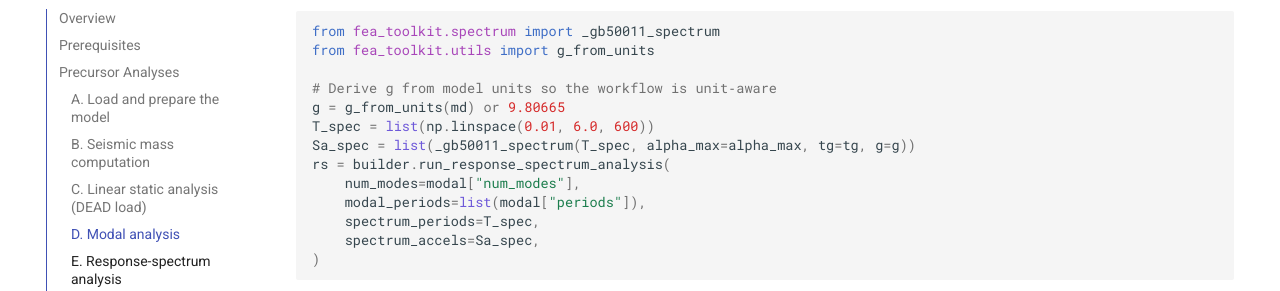
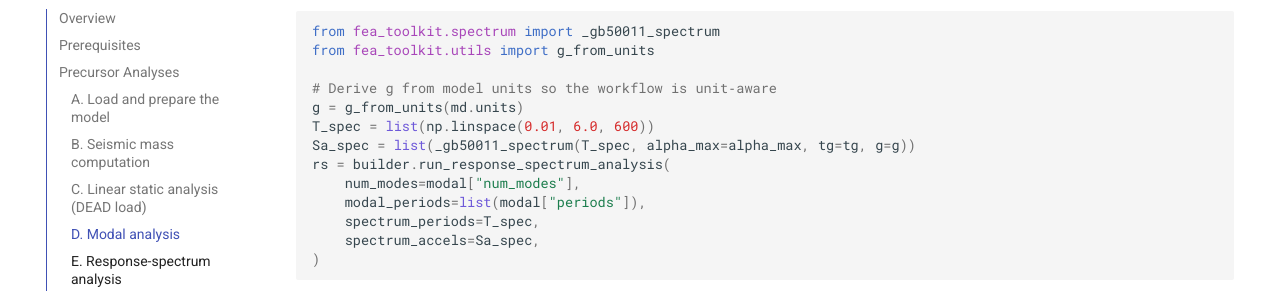
Before and after one commit to boustrephon/fea_toolkit, an MkDocs documentation site: the page built from docs/xara_pushover_workflow.md, in a window 1280 px wide and 900 px high, scrolled down 3510 px. Shown: the part 162-453 px from the top of the window. Built offline with MkDocs 1.6.1 and Material for MkDocs 9.7.7, drawn with Linux system fonts in a browser that asks for light colours; comment, search, counter and statistics services are not loaded.

Commit message:
docs(xara): pass the units dict to g_from_units in the RS example
g_from_units() takes the model units dict and reads its "L" entry, but the example passed md, the whole model object, so the lookup never matched and every model got the 9.80665 metre fallback -- a millimetre model would copy a wrong demand spectrum.

Pass md.units, matching the pipeline call sites, and drop the now-dead `or 9.80665` guard, since g_from_units() never returns a falsy value.

Validation: 1588 passed, 2 skipped, 4 xfailed.

```diff
--- a/docs/xara_pushover_workflow.md
+++ b/docs/xara_pushover_workflow.md
@@ -168,7 +168,7 @@ from fea_toolkit.spectrum import _gb50011_spectrum
 from fea_toolkit.utils import g_from_units
 
 # Derive g from model units so the workflow is unit‑aware
-g = g_from_units(md) or 9.80665
+g = g_from_units(md.units)
 T_spec = list(np.linspace(0.01, 6.0, 600))
 Sa_spec = list(_gb50011_spectrum(T_spec, alpha_max=alpha_max, tg=tg, g=g))
 rs = builder.run_response_spectrum_analysis(
```
